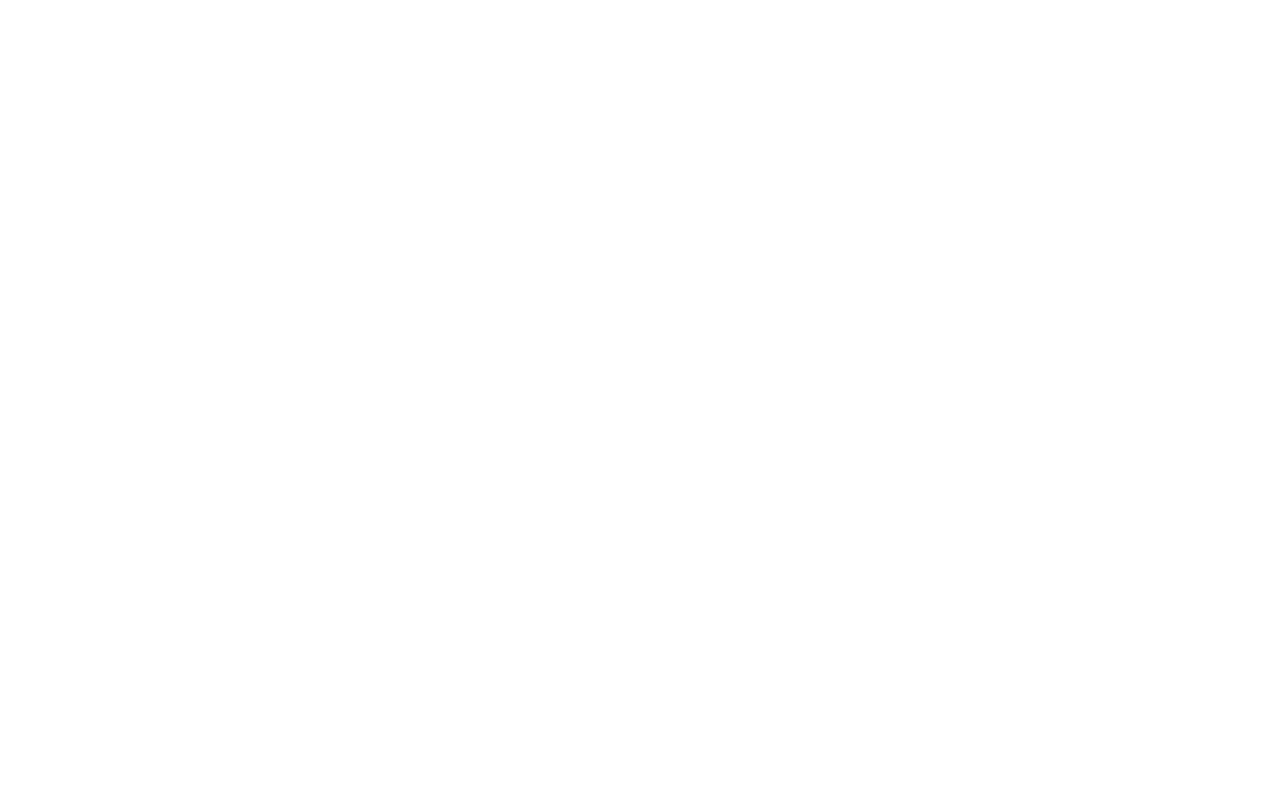
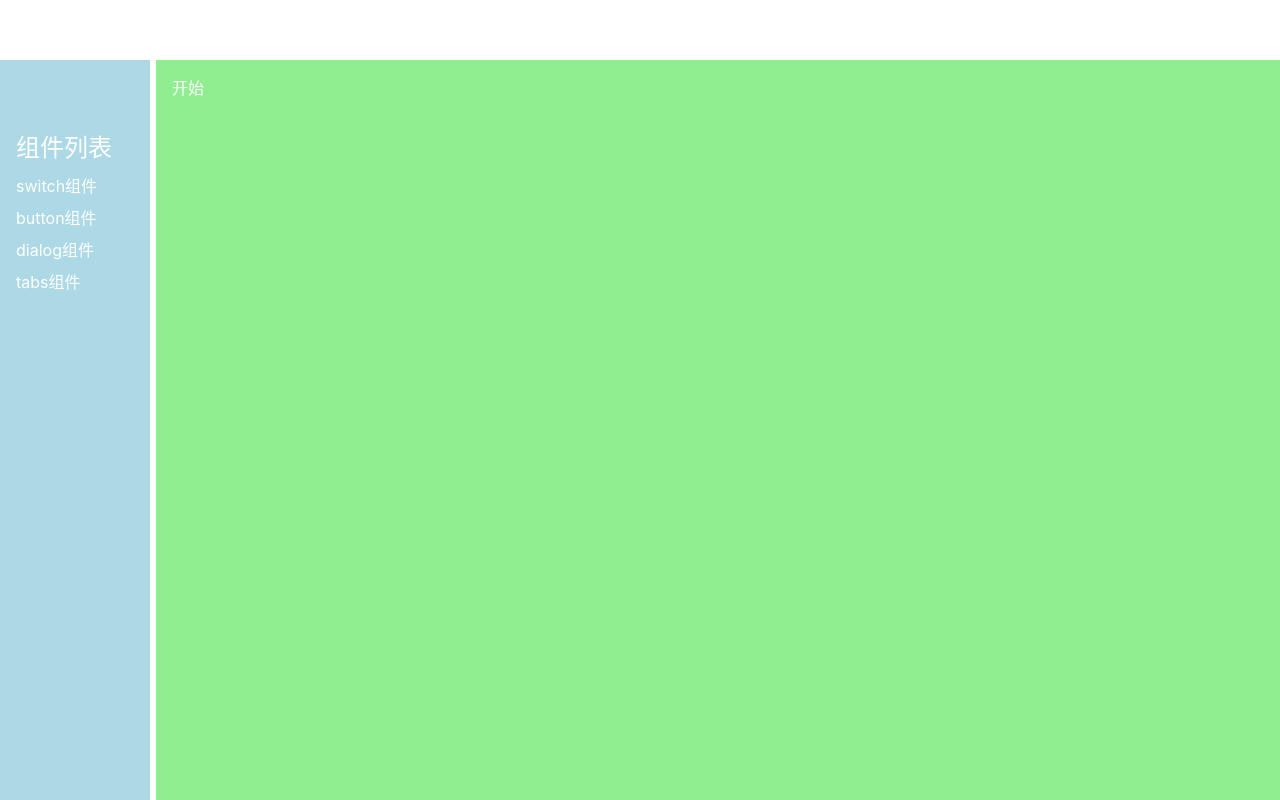
Before and after one commit to linbaijin/vue3-whell, a Vue app: page /doc/get-started in a window 1280 px wide. Before the commit this address had no page. Built offline with nearby package versions, Linux system fonts and the light colour scheme.

Commit message:
添加路由

```diff
--- /dev/null
+++ b/src/components/GetStarted.vue
@@ -0,0 +1,25 @@
+<template>
+    <div>
+        开始
+    </div>
+</template>
+
+<script>
+export default {
+    props: {
+
+    },
+    components: {
+
+    },
+    setup(props, content) {
+        return {
+
+        };
+    },
+};
+</script>
+
+<style lang="scss">
+
+</style>
--- /dev/null
+++ b/src/components/Intro.vue
@@ -0,0 +1,25 @@
+<template>
+    <div>
+        介绍
+    </div>
+</template>
+
+<script>
+export default {
+    props: {
+
+    },
+    components: {
+
+    },
+    setup(props, content) {
+        return {
+
+        };
+    },
+};
+</script>
+
+<style lang="scss">
+
+</style>
```
Also changed, not shown: src/router.ts (+10 -1 lines).
